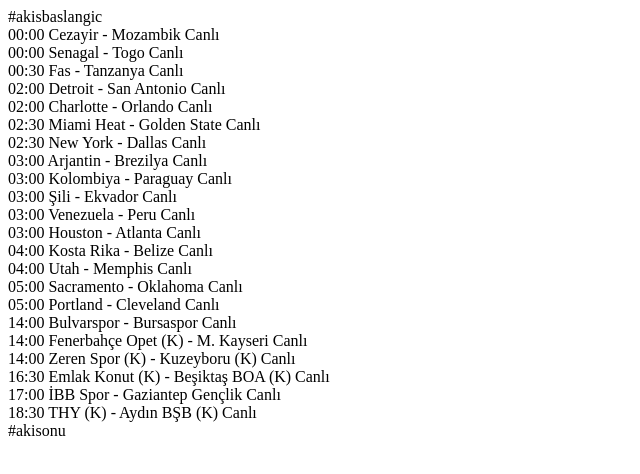
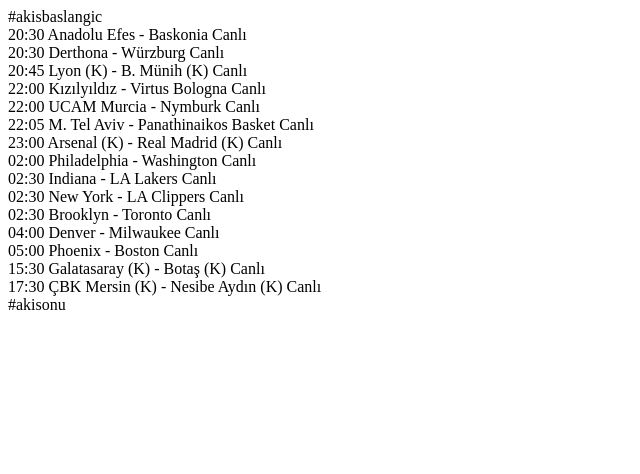
Before and after one commit to volegol/taylan, a plain HTML site: page index.html in a window 1280 px wide. Shown: the whole page, without its empty margins (0-640 px from the left). Drawn offline with Linux system fonts and the light colour scheme.

Commit message:
Update index.html with broadcast schedule from akisamp.html

```diff
--- a/index.html
+++ b/index.html
@@ -1,113 +1,78 @@
         #akisbaslangic
 
-<div class="mac iframeYayin" data-url="/channel.html?id=yayinex7">
-    <span class="saat">00:00</span>
-    <span class="takimlar">Cezayir - Mozambik</span>
+<div class="mac iframeYayin" data-url="/channel.html?id=yayinss">
+    <span class="saat">20:30</span>
+    <span class="takimlar">Anadolu Efes - Baskonia</span>
     <span class="lig">Canlı</span>
 </div>
-<div class="mac iframeYayin" data-url="/channel.html?id=yayinatv">
-    <span class="saat">00:00</span>
-    <span class="takimlar">Senagal - Togo</span>
+<div class="mac iframeYayin" data-url="/channel.html?id=yayintrtspor2">
+    <span class="saat">20:30</span>
+    <span class="takimlar">Derthona - Würzburg</span>
     <span class="lig">Canlı</span>
 </div>
-<div class="mac iframeYayin" data-url="/channel.html?id=yayintv8">
-    <span class="saat">00:30</span>
-    <span class="takimlar">Fas - Tanzanya</span>
+<div class="mac iframeYayin" data-url="/channel.html?id=yayinex1">
+    <span class="saat">20:45</span>
+    <span class="takimlar">Lyon (K) - B. Münih (K)</span>
     <span class="lig">Canlı</span>
 </div>
-<div class="mac iframeYayin" data-url="/channel.html?id=yayinnbatv">
-    <span class="saat">02:00</span>
-    <span class="takimlar">Detroit - San Antonio</span>
+<div class="mac iframeYayin" data-url="/channel.html?id=yayinex2">
+    <span class="saat">22:00</span>
+    <span class="takimlar">Kızılyıldız - Virtus Bologna</span>
     <span class="lig">Canlı</span>
 </div>
-<div class="mac iframeYayin" data-url="/channel.html?id=yayineu1">
+<div class="mac iframeYayin" data-url="/channel.html?id=yayint1">
+    <span class="saat">22:00</span>
+    <span class="takimlar">UCAM Murcia - Nymburk</span>
+    <span class="lig">Canlı</span>
+</div>
+<div class="mac iframeYayin" data-url="/channel.html?id=yayinss2">
+    <span class="saat">22:05</span>
+    <span class="takimlar">M. Tel Aviv - Panathinaikos Basket</span>
+    <span class="lig">Canlı</span>
+</div>
+<div class="mac iframeYayin" data-url="/channel.html?id=yayinex3">
+    <span class="saat">23:00</span>
+    <span class="takimlar">Arsenal (K) - Real Madrid (K)</span>
+    <span class="lig">Canlı</span>
+</div>
+<div class="mac iframeYayin" data-url="/channel.html?id=yayinex4">
     <span class="saat">02:00</span>
-    <span class="takimlar">Charlotte - Orlando</span>
+    <span class="takimlar">Philadelphia - Washington</span>
     <span class="lig">Canlı</span>
 </div>
 <div class="mac iframeYayin" data-url="/channel.html?id=yayinss">
     <span class="saat">02:30</span>
-    <span class="takimlar">Miami Heat - Golden State</span>
+    <span class="takimlar">Indiana - LA Lakers</span>
     <span class="lig">Canlı</span>
 </div>
-<div class="mac iframeYayin" data-url="/channel.html?id=yayineu2">
+<div class="mac iframeYayin" data-url="/channel.html?id=yayinnbatv">
     <span class="saat">02:30</span>
-    <span class="takimlar">New York - Dallas</span>
-    <span class="lig">Canlı</span>
-</div>
-<div class="mac iframeYayin" data-url="/channel.html?id=yayinex1">
-    <span class="saat">03:00</span>
-    <span class="takimlar">Arjantin - Brezilya</span>
-    <span class="lig">Canlı</span>
-</div>
-<div class="mac iframeYayin" data-url="/channel.html?id=yayinex2">
-    <span class="saat">03:00</span>
-    <span class="takimlar">Kolombiya - Paraguay</span>
-    <span class="lig">Canlı</span>
-</div>
-<div class="mac iframeYayin" data-url="/channel.html?id=yayinex3">
-    <span class="saat">03:00</span>
-    <span class="takimlar">Şili - Ekvador</span>
-    <span class="lig">Canlı</span>
-</div>
-<div class="mac iframeYayin" data-url="/channel.html?id=yayinex4">
-    <span class="saat">03:00</span>
-    <span class="takimlar">Venezuela - Peru</span>
+    <span class="takimlar">New York - LA Clippers</span>
     <span class="lig">Canlı</span>
 </div>
 <div class="mac iframeYayin" data-url="/channel.html?id=yayinex5">
-    <span class="saat">03:00</span>
-    <span class="takimlar">Houston - Atlanta</span>
+    <span class="saat">02:30</span>
+    <span class="takimlar">Brooklyn - Toronto</span>
     <span class="lig">Canlı</span>
 </div>
 <div class="mac iframeYayin" data-url="/channel.html?id=yayinex6">
     <span class="saat">04:00</span>
-    <span class="takimlar">Kosta Rika - Belize</span>
+    <span class="takimlar">Denver - Milwaukee</span>
     <span class="lig">Canlı</span>
 </div>
 <div class="mac iframeYayin" data-url="/channel.html?id=yayinex7">
-    <span class="saat">04:00</span>
-    <span class="takimlar">Utah - Memphis</span>
-    <span class="lig">Canlı</span>
-</div>
-<div class="mac iframeYayin" data-url="/channel.html?id=yayinatv">
     <span class="saat">05:00</span>
-    <span class="takimlar">Sacramento - Oklahoma</span>
-    <span class="lig">Canlı</span>
-</div>
-<div class="mac iframeYayin" data-url="/channel.html?id=yayintv8">
-    <span class="saat">05:00</span>
-    <span class="takimlar">Portland - Cleveland</span>
-    <span class="lig">Canlı</span>
-</div>
-<div class="mac iframeYayin" data-url="/channel.html?id=yayintrt1">
-    <span class="saat">14:00</span>
-    <span class="takimlar">Bulvarspor - Bursaspor</span>
-    <span class="lig">Canlı</span>
-</div>
-<div class="mac iframeYayin" data-url="/channel.html?id=yayintrtspor">
-    <span class="saat">14:00</span>
-    <span class="takimlar">Fenerbahçe Opet (K) - M. Kayseri</span>
+    <span class="takimlar">Phoenix - Boston</span>
     <span class="lig">Canlı</span>
 </div>
 <div class="mac iframeYayin" data-url="/channel.html?id=yayintrtspor2">
-    <span class="saat">14:00</span>
-    <span class="takimlar">Zeren Spor (K) - Kuzeyboru (K)</span>
-    <span class="lig">Canlı</span>
-</div>
-<div class="mac iframeYayin" data-url="/channel.html?id=yayintrtspor">
-    <span class="saat">16:30</span>
-    <span class="takimlar">Emlak Konut (K) - Beşiktaş BOA (K)</span>
+    <span class="saat">15:30</span>
+    <span class="takimlar">Galatasaray (K) - Botaş (K)</span>
     <span class="lig">Canlı</span>
 </div>
 <div class="mac iframeYayin" data-url="/channel.html?id=yayintrtspor2">
-    <span class="saat">17:00</span>
-    <span class="takimlar">İBB Spor - Gaziantep Gençlik</span>
-    <span class="lig">Canlı</span>
-</div>
-<div class="mac iframeYayin" data-url="/channel.html?id=yayintrtspor">
-    <span class="saat">18:30</span>
-    <span class="takimlar">THY (K) - Aydın BŞB (K)</span>
+    <span class="saat">17:30</span>
+    <span class="takimlar">ÇBK Mersin (K) - Nesibe Aydın (K)</span>
     <span class="lig">Canlı</span>
 </div>
 #akisonu
```
